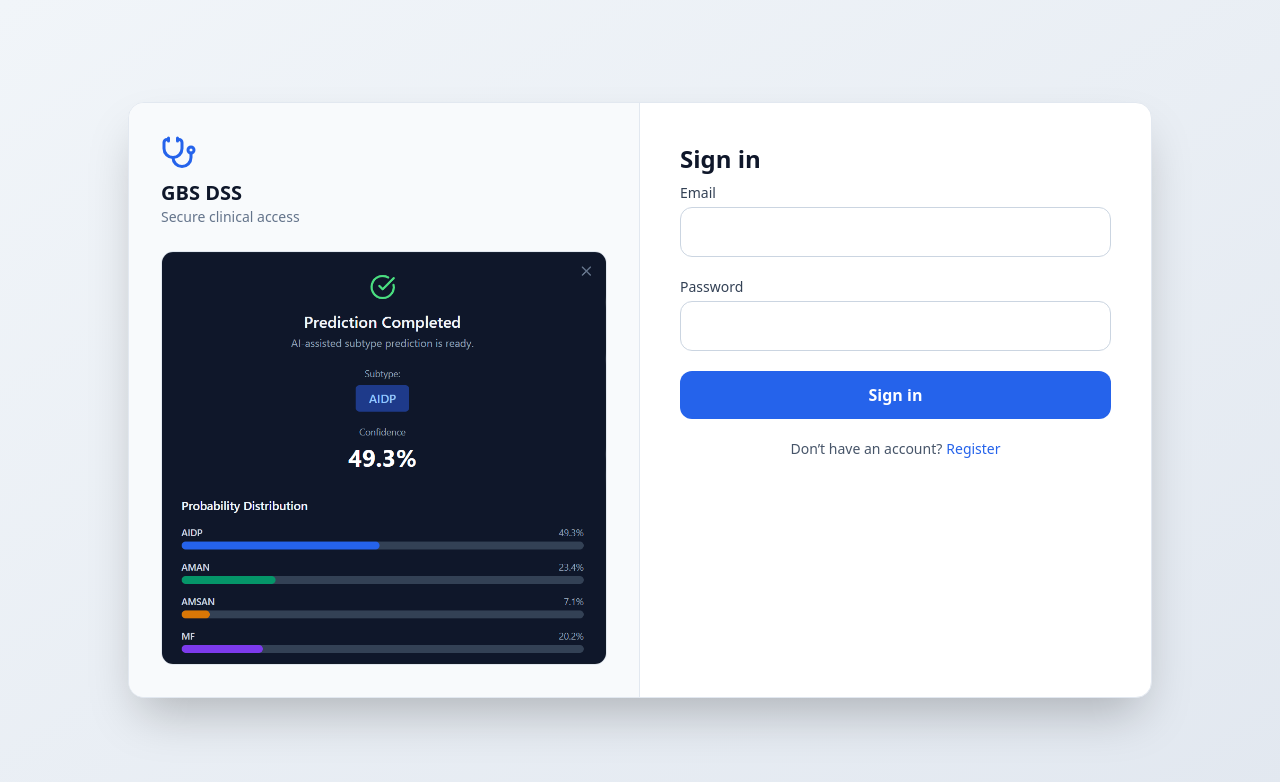
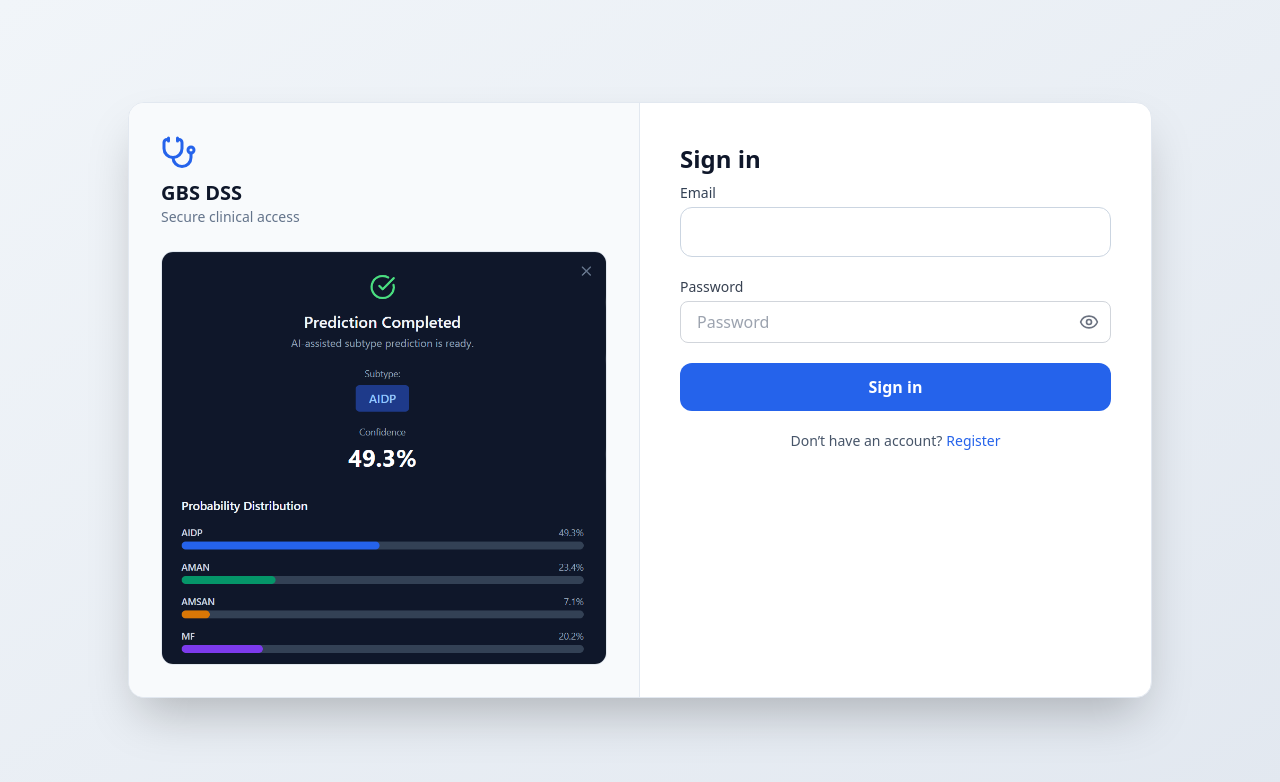
Before and after one commit to ChizzyB-oss/GBS-predictor, a React (Vite) app in the folder frontend/: page /login in a window 1280 px wide. Shown: the top 782 px of the page. Built offline with nearby package versions, Linux system fonts and the light colour scheme.

Commit message:
changes to the password UI

```diff
--- /dev/null
+++ b/frontend/src/Components/PasswordInput.jsx
@@ -0,0 +1,51 @@
+import { useState } from "react";
+import { Eye, EyeOff } from "lucide-react";
+
+export default function PasswordInput({
+  label,
+  value,
+  onChange,
+  placeholder = "Password",
+  name = "password",
+  required = true
+}) {
+  const [showPassword, setShowPassword] = useState(false);
+
+  return (
+    <div className="space-y-1">
+      {label && (
+        <label className="block text-sm font-medium text-gray-700">
+          {label}
+        </label>
+      )}
+
+      <div className="relative">
+        <input
+          type={showPassword ? "text" : "password"}
+          name={name}
+          value={value}
+          onChange={onChange}
+          placeholder={placeholder}
+          required={required}
+          className="
+            w-full rounded-lg border border-gray-300
+            px-4 py-2 pr-12
+            focus:outline-none focus:ring-2 focus:ring-blue-500
+          "
+        />
+
+        <button
+          type="button"
+          onClick={() => setShowPassword(!showPassword)}
+          className="
+            absolute right-3 top-1/2 -translate-y-1/2
+            text-gray-500 hover:text-gray-700
+          "
+          aria-label={showPassword ? "Hide password" : "Show password"}
+        >
+          {showPassword ? <EyeOff size={20} /> : <Eye size={20} />}
+        </button>
+      </div>
+    </div>
+  );
+}
--- a/frontend/src/Pages/LoginPage.jsx
+++ b/frontend/src/Pages/LoginPage.jsx
@@ -3,6 +3,7 @@ import { useNavigate, Link } from "react-router-dom";
 import { motion } from "framer-motion";
 import { useAuth } from "../Context/AuthContext";
 import { Stethoscope, KeyRound } from "lucide-react";
+import PasswordInput from "../Components/PasswordInput";
 
 import loginPreview from "../assets/images/login-preview.png";
 
@@ -130,13 +131,13 @@ export default function LoginPage() {
                   onChange={handleChange}
                 />
 
-                <Input
+                <PasswordInput
                   label="Password"
                   name="password"
-                  type="password"
                   value={form.password}
                   onChange={handleChange}
                 />
+
 
                 <button
                   disabled={loading}
--- a/frontend/src/Pages/RegisterPage.jsx
+++ b/frontend/src/Pages/RegisterPage.jsx
@@ -3,6 +3,7 @@ import { Link, useNavigate } from "react-router-dom";
 import { motion } from "framer-motion";
 import { useAuth } from "../Context/AuthContext";
 import { UserPlus, Stethoscope } from "lucide-react";
+import PasswordInput from "../Components/PasswordInput";
 
 import registerPreview from "../assets/images/register-preview.png";
 
@@ -10,12 +11,17 @@ export default function RegisterPage() {
   const navigate = useNavigate();
   const { registerClinician, login } = useAuth();
 
-  const [form, setForm] = useState({ full_name: "", email: "", password: "" });
+  const [form, setForm] = useState({ full_name: "", email: "", password: "", confirmPassword: "" });
   const [loading, setLoading] = useState(false);
   const [errorMsg, setErrorMsg] = useState("");
 
   const handleChange = (e) =>
     setForm({ ...form, [e.target.name]: e.target.value });
+
+  const passwordsMatch =
+    form.password &&
+    form.confirmPassword &&
+    form.password === form.confirmPassword;
 
   const handleSubmit = async (e) => {
     e.preventDefault();
@@ -112,22 +118,35 @@ export default function RegisterPage() {
               onChange={handleChange}
             />
 
-            <Input
+            <PasswordInput
               label="Password"
-              type="password"
               name="password"
               value={form.password}
               onChange={handleChange}
             />
 
+            <PasswordInput
+              label="Confirm Password"
+              name="confirmPassword"
+              value={form.confirmPassword}
+              onChange={handleChange}
+            />
+
+            {form.confirmPassword && !passwordsMatch && (
+              <p className="text-sm text-red-500">
+                Passwords do not match
+              </p>
+            )}
+
             <button
-              disabled={loading}
+              disabled={loading || !passwordsMatch}
               className="
                 w-full py-3 rounded-xl
                 bg-blue-600 hover:bg-blue-700
                 text-white font-semibold
                 shadow-md hover:shadow-lg
                 transition
+                disabled:opacity-50
               "
             >
               {loading ? "Creating account…" : "Register"}
```
